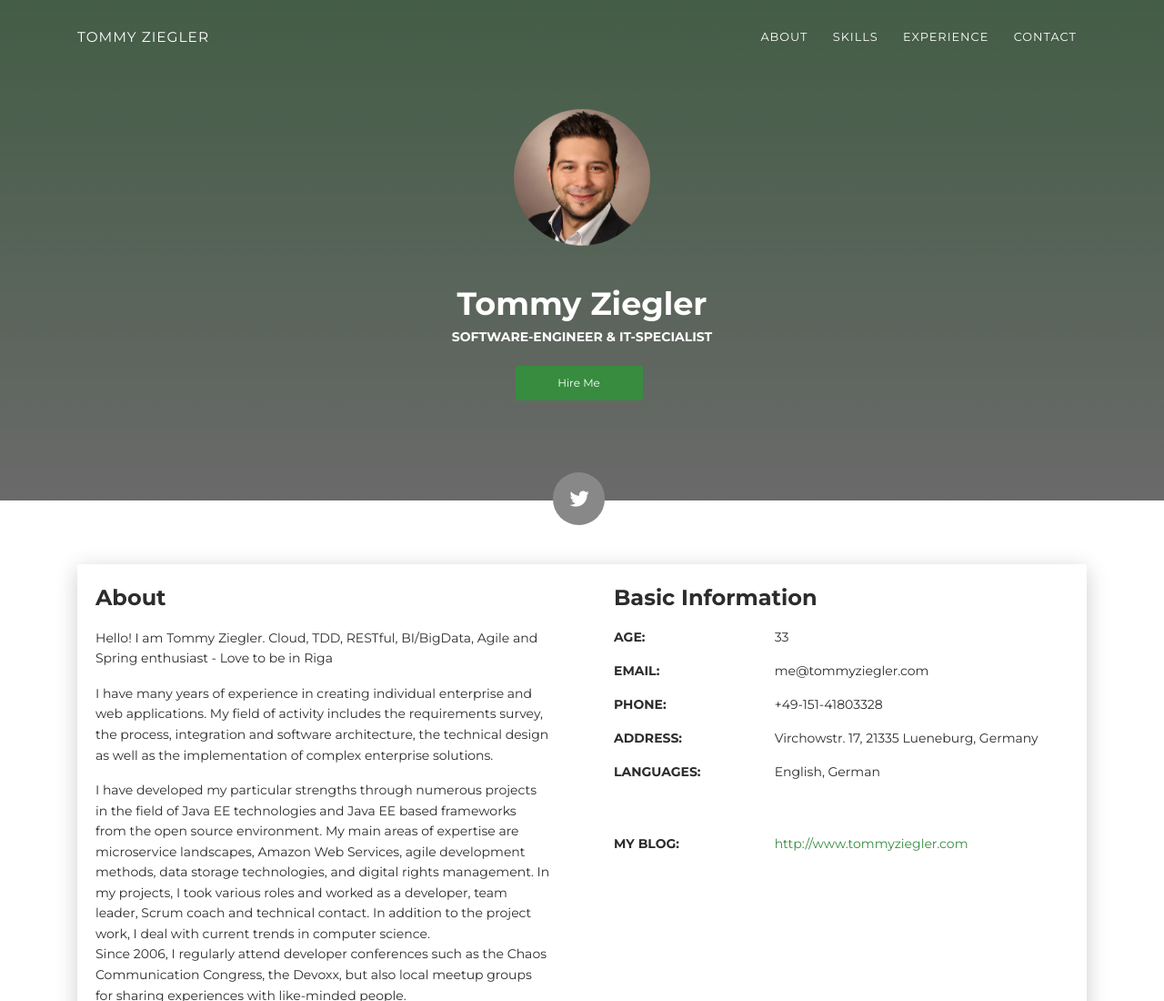
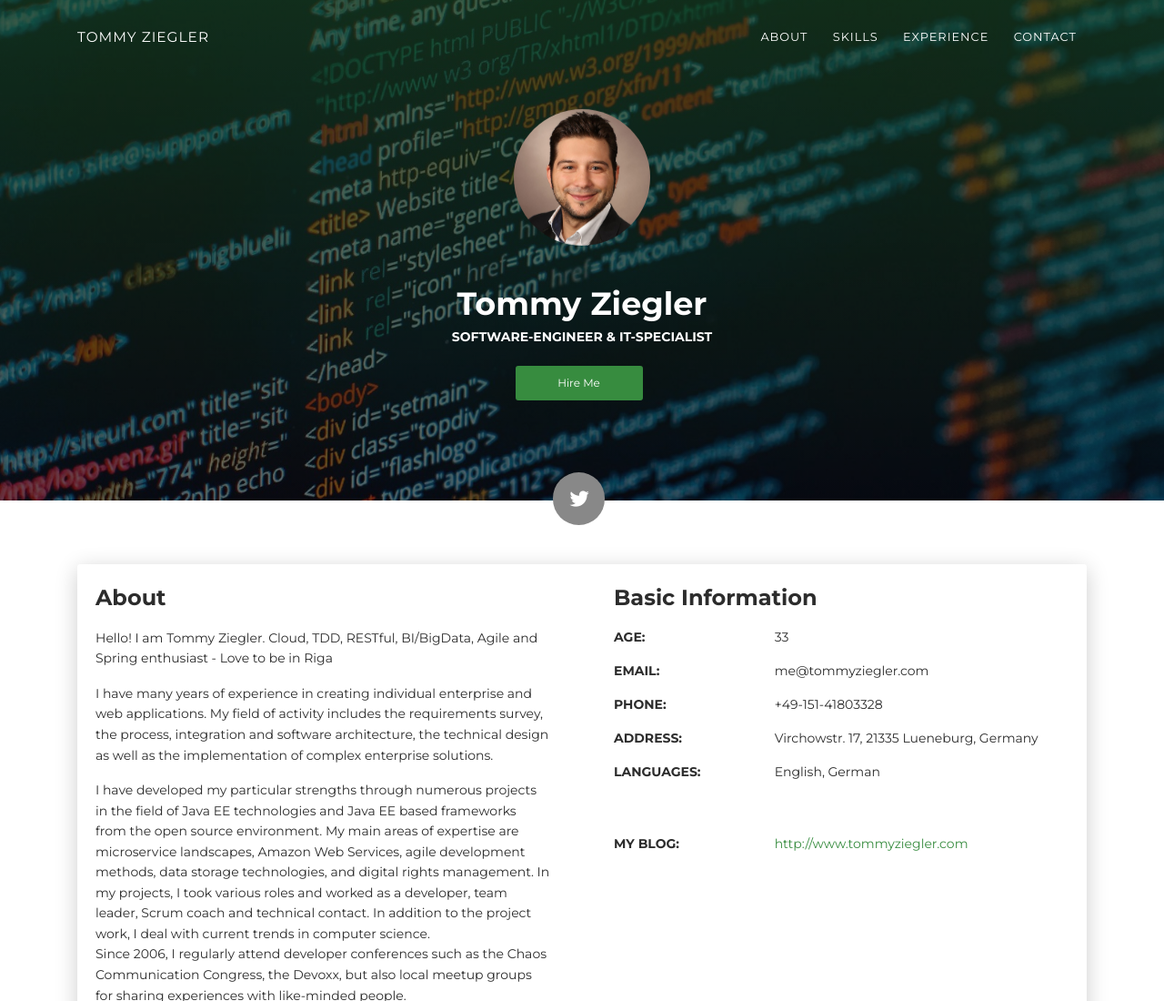
Before and after one commit to tommyziegler/cv, a plain HTML site: page index.html in a window 1280 px wide. Shown: the top 1100 px of the page at 91% size. Drawn offline with Linux system fonts and the light colour scheme.

Commit message:
Add new Background

```diff
--- a/index.html
+++ b/index.html
@@ -45,7 +45,7 @@
             <div class="wrapper">
                 <div class="page-header page-header-small" filter-color="green">
                     <div class="page-header-image" data-parallax="true"
-                         style="background-image: url('images/cc-bg-3.jpg');"></div>
+                         style="background-image: url('images/cc-bg-4.jpg');"></div>
                     <div class="container">
                         <div class="content-center">
                             <div class="cc-profile-image"><a href="#about"><img src="images/tommy.jpg"
```
